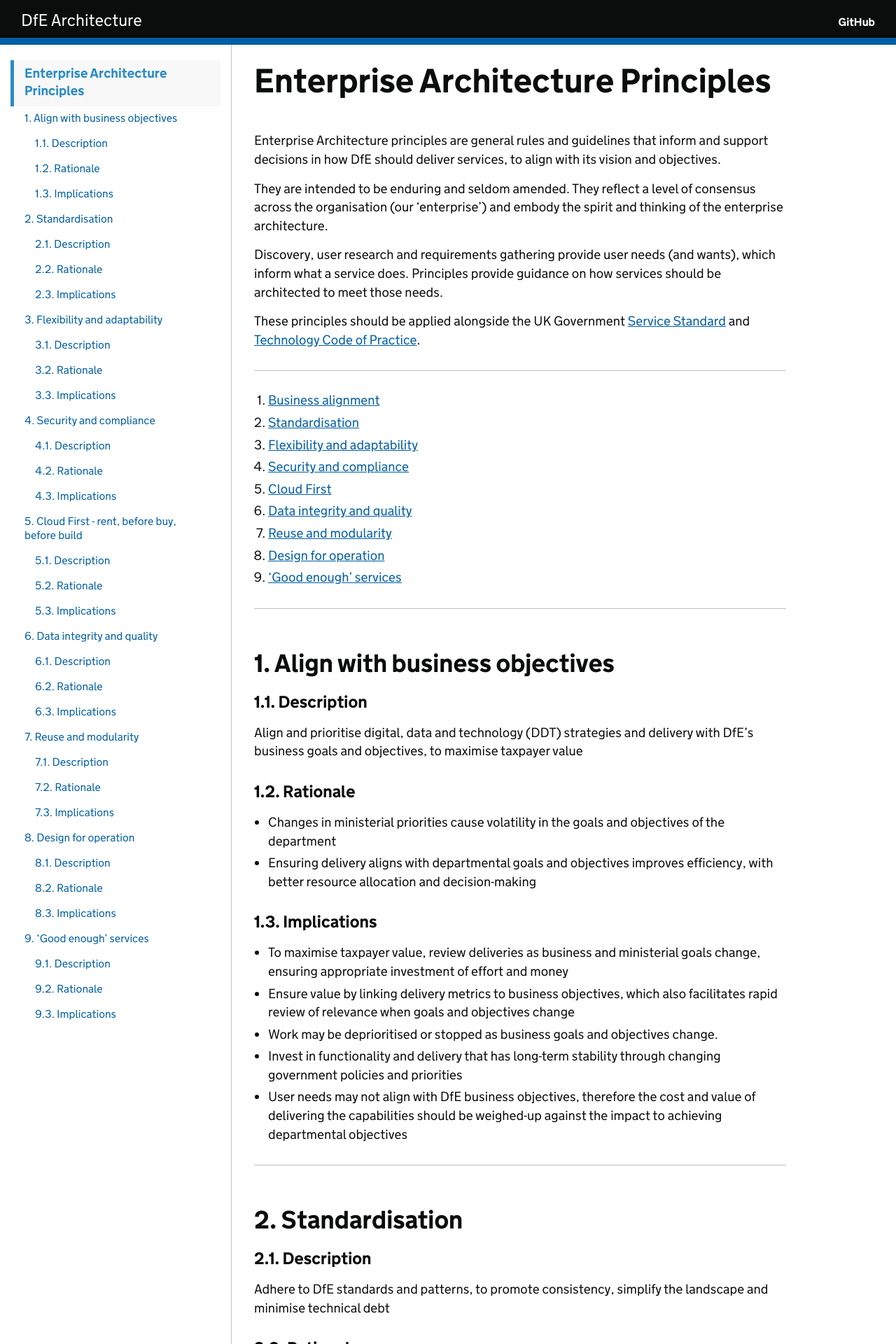
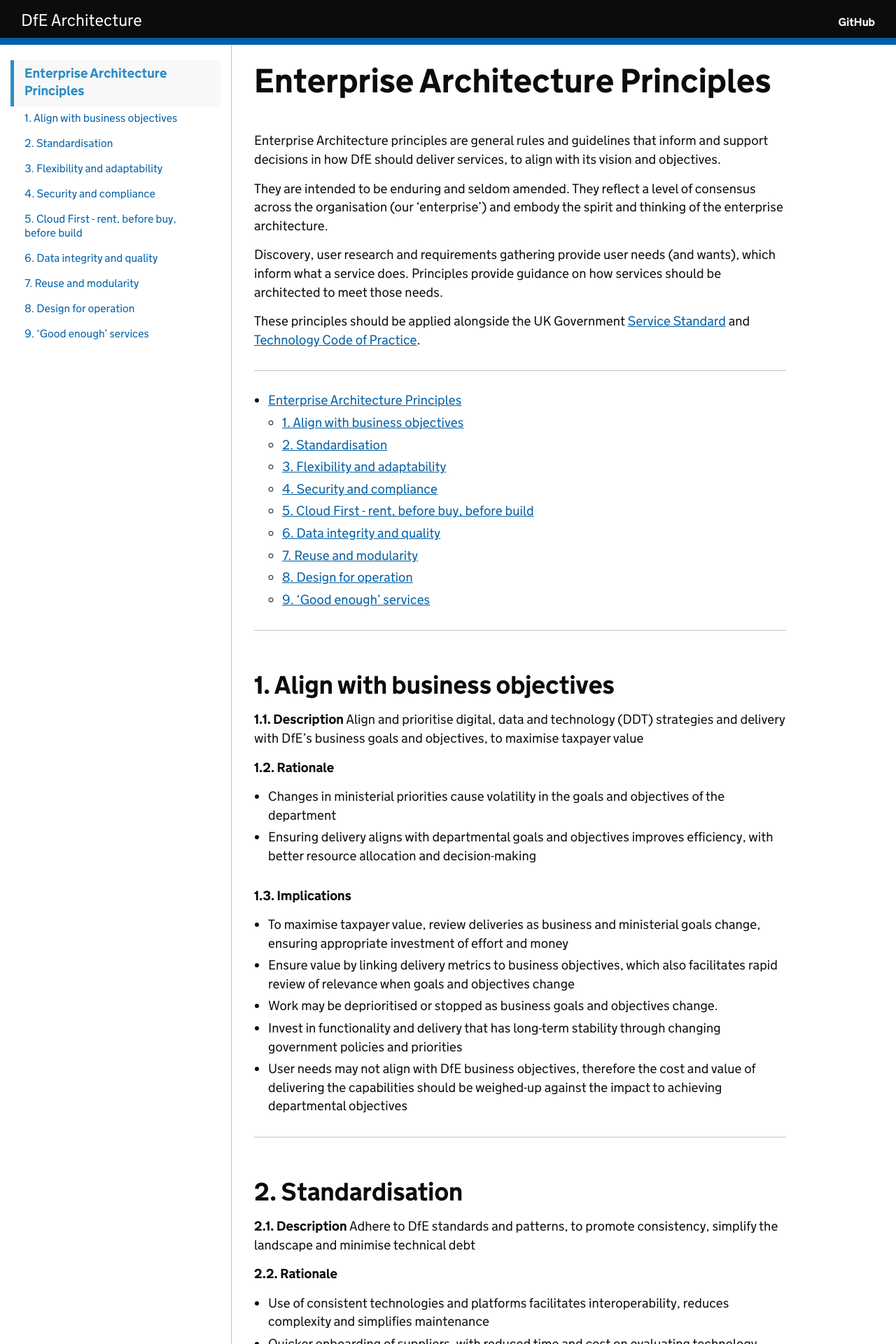
Before and after one commit to DFE-Digital/architecture, a Jekyll site: the page built from principles/enterprise-architecture-principles.md, in a window 1280 px wide. Shown: the top 1920 px of the page at 70% size. Built offline with Jekyll 4.4.1, drawn with Linux system fonts in a browser that asks for light colours; our own code applies the rules of GitHub Pages for plain Markdown files; some of the changed text lies outside the part shown.

Commit message:
Remove H3 from nav menu

```diff
--- a/principles/enterprise-architecture-principles.md
+++ b/principles/enterprise-architecture-principles.md
@@ -14,31 +14,32 @@ These principles should be applied alongside the UK Government [Service Standard
 
 ---
 
-1.	[Business alignment](#1-align-with-business-objectives)
-2.	[Standardisation](#2-standardisation)
-3.	[Flexibility and adaptability](#3-flexibility-and-adaptability)
-4.	[Security and compliance](#4-security-and-compliance)
-5.	[Cloud First](#5-cloud-first---rent-before-buy-before-build)
-6.	[Data integrity and quality](#6-data-integrity-and-quality)
-7.	[Reuse and modularity](#7-reuse-and-modularity)
-8.	[Design for operation](#8-design-for-operation)
-9.	['Good enough' services](#9-good-enough-services)
+- [Enterprise Architecture Principles](#enterprise-architecture-principles)
+  - [1. Align with business objectives](#1-align-with-business-objectives)
+  - [2. Standardisation](#2-standardisation)
+  - [3. Flexibility and adaptability](#3-flexibility-and-adaptability)
+  - [4. Security and compliance](#4-security-and-compliance)
+  - [5. Cloud First - rent, before buy, before build](#5-cloud-first---rent-before-buy-before-build)
+  - [6. Data integrity and quality](#6-data-integrity-and-quality)
+  - [7. Reuse and modularity](#7-reuse-and-modularity)
+  - [8. Design for operation](#8-design-for-operation)
+  - [9. 'Good enough' services](#9-good-enough-services)
 
 ---
 
 ## 1. Align with business objectives
 
-### 1.1.	Description
+**1.1.	Description**
 Align and prioritise digital, data and technology (DDT) strategies and delivery with DfE's business
 goals and objectives, to maximise taxpayer value
 
-### 1.2.	Rationale
+**1.2.	Rationale**
 *	Changes in ministerial priorities cause volatility in the goals and objectives of the
 department
 *	Ensuring delivery aligns with departmental goals and objectives improves efficiency,
 with better resource allocation and decision-making
 
-### 1.3.	Implications
+**1.3.	Implications**
 *	To maximise taxpayer value, review deliveries as business and ministerial goals change,
 ensuring appropriate investment of effort and money
 *	Ensure value by linking delivery metrics to business objectives, which also facilitates
@@ -54,11 +55,11 @@ departmental objectives
 
 ## 2. Standardisation
 
-### 2.1.	Description
+**2.1.	Description**
 Adhere to DfE standards and patterns, to promote consistency, simplify the landscape and
 minimise technical debt
 
-### 2.2.	Rationale
+**2.2.	Rationale**
 *	Use of consistent technologies and platforms facilitates interoperability, reduces
 complexity and simplifies maintenance
 *	Quicker onboarding of suppliers, with reduced time and cost on evaluating
@@ -70,7 +71,7 @@ within the department
 *	Streamlined processes, easier integration and cost savings through economies of
 scale
 
-### 2.3.	Implications
+**2.3.	Implications**
 *	Productivity of individuals and teams may reduce as they transition to standard tools
 and platforms - expect some retraining requirements
 *	Pragmatism means one tool or platform may not be desirable or achievable - need to link
@@ -84,15 +85,15 @@ technologies
 
 ## 3. Flexibility and adaptability
 
-### 3.1.	Description
+**3.1.	Description**
 Design services that can adapt to changing business needs and technological advancements
 
-### 3.2.	Rationale
+**3.2.	Rationale**
 *	Ministerial priorities will change. Business environments evolve rapidly - agility is
 essential to serve users effectively.
 *	Reduced risk of obsolescence, quicker response to market changes
 
-### 3.3.	Implications
+**3.3.	Implications**
 *	Continuous development is expensive - design services to allow for predictable change
 without redevelopment
 *	Predict the types of change that will affect your service area and accommodate these
@@ -106,17 +107,17 @@ could be expected within the lifecycle of a service/product
 
 ## 4. Security and compliance
 
-### 4.1.	Description
+**4.1.	Description**
 Prioritise security measures and regulatory compliance in architecture decisions
 
-### 4.2.	Rationale
+**4.2.	Rationale**
 *	Good security practices protect data, maintain trust and avoids reputational damage,
 impact to customers and legal penalties
 *	Understanding threats, vulnerabilities and applying mitigations at the design stage reduces
 the cost of delivering secure services and prevents vulnerabilities risking DfE data and
 services
 
-### 4.3.	Implications
+**4.3.	Implications**
 *	Conduct threat modelling early in a service lifecycle and review, as threats and the
 service evolve
 *	Apply threat modelling to all components and flows in your service, from both external
@@ -134,16 +135,16 @@ the organisation
 
 ## 5. Cloud First - rent, before buy, before build
 
-### 5.1.	Description
+**5.1.	Description**
 Do not build what can easily be bought off-the-shelf. Prioritise cloud-based services over on-premises alternatives.
 
-### 5.2.	Rationale
+**5.2.	Rationale**
 *	Commercial-off-the-shelf (COTS) services include the cost of development, operation and
 best practice in their costs, and share these between all clients. Total Cost of
 Ownership (TCO) is cheaper for 'utility' functionality.
 *	Leverage scalability, cost-effectiveness and agility of cloud services
 
-### 5.3.	Implications
+**5.3.	Implications**
 *	Conduct an options appraisal before choosing a delivery approach
 *	Evaluate COTS solutions against what's “good enough”, as they are unlikely to meet all
 requirements - they may need façades, configuration or a hybrid approach to meet user
@@ -163,10 +164,10 @@ hosting options
 
 ## 6. Data integrity and quality
 
-### 6.1.	Description
+**6.1.	Description**
 Ensure accurate, consistent and reliable data across DfE. Use master data sources and, when mastering data, make it available to other services through interfaces
 
-### 6.2.	Rationale
+**6.2.	Rationale**
 *	Reliable data drives informed decision-making and operational efficiency
 *	Duplication or poor data management practices reduces user trust, introduces errors,
 discrepancies and data quality issues, whilst increasing the cost and effort of data collation
@@ -175,7 +176,7 @@ and analysis
 data, improve user experience and trust, and reduce data engineering costs, in
 preparing data for analysis
 
-### 6.3.	Implications
+**6.3.	Implications**
 *	Use authoritative data sources without creating copies, to ensure data consistency, integrity and quality
 *	Authoritative data sources must have availability and scalability to meet service
 demands, with appropriate support and service levels
@@ -186,10 +187,10 @@ operational and analytical data
 
 ## 7. Reuse and modularity
 
-### 7.1.	Description
+**7.1.	Description**
 Solve problems once, encouraging the creation and reuse of components, services and patterns
 
-### 7.2.	Rationale
+**7.2.	Rationale**
 *	Delivering services and functionality is expensive - by avoiding reinventing the wheel, we
 can streamline development efforts, reduce duplication and costs
 *	By decomposing services into small reusable components, teams can consume these
@@ -206,7 +207,7 @@ making changes, only the component changes which reduces the testing required
 *	Measuring the of use of components allows better understanding of user journeys, to
 inform policy and delivery decisions
 
-### 7.3.	Implications
+**7.3.	Implications**
 *	Interdependencies between services and teams increases complexity and will slow delivery
 initially
 *	Assume that someone will need to reuse any new capabilities you deliver - look for
@@ -231,10 +232,10 @@ functionality they provide
 
 ## 8. Design for operation
 
-### 8.1.	Description
+**8.1.	Description**
 Architect systems and services with operational efficiency, reliability and sustainability in mind
 
-### 8.2.	Rationale
+**8.2.	Rationale**
 *	Smooth service operations reduce downtime, enhance reliability and availability
 *	Designing for efficient operations, with appropriate availability and scalability without
 manual intervention, drives reduced TCO
@@ -242,7 +243,7 @@ manual intervention, drives reduced TCO
 minimise delivery costs, or accelerate delivery timescales that adversely impact the
 organisation or users long-term.
 
-### 8.3.	Implications
+**8.3.	Implications**
 *	Design systems with appropriate resilience and scalability to meet service needs, and
 those of any dependent services. Where possible, automate these to avoid service
 impacts in the event of sudden demand or failures.
@@ -271,18 +272,18 @@ evaluating options
 
 ## 9. 'Good enough' services
 
-### 9.1.	Description
+**9.1.	Description**
 Recognise that perfection is not always necessary. Strive for services that meet essential
 requirements without unnecessary features. Prioritise value over perfection, especially in agile
 and iterative contexts.
 
-### 9.2.	Rationale
+**9.2.	Rationale**
 * Balancing pragmatism with quality allows for faster delivery, adaptability and maximises
 taxpayer value, whilst minimising delivery costs and allowing people to pivot to other
 delivery
 * Pareto rule – 20% of functionality delivers 80% of the value
 
-### 9.3.	Implications
+**9.3.	Implications**
 *	Architecture needs to reflect the emergent nature of agile delivery and therefore do 'just
 enough' architecture to enable delivery. This means longer term architecture should still
 be done, but at an appropriate level to adapt, as detail emerges through delivery.
```
